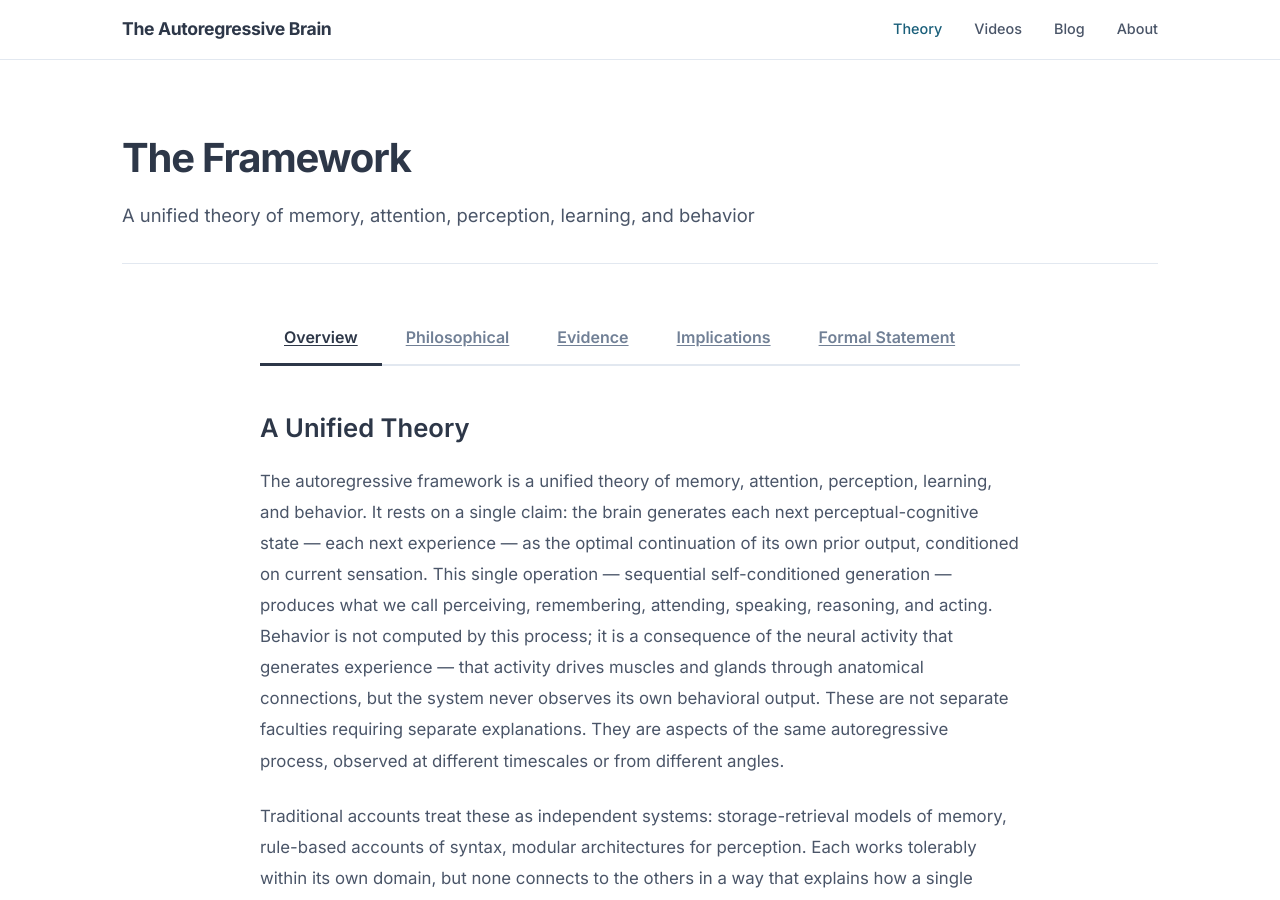
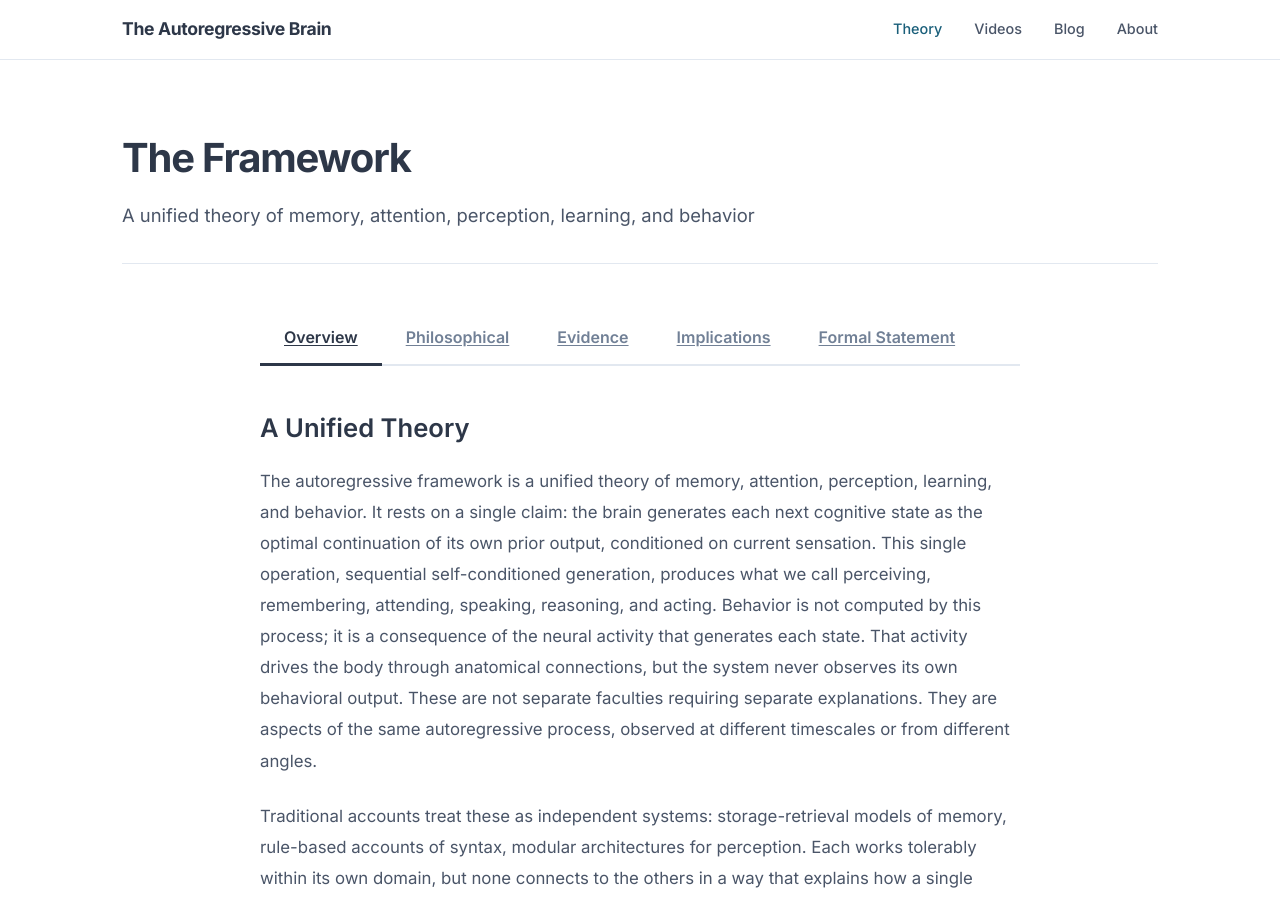
Before and after one commit to elanbarenholtz/elanbarenholtz.github.io, a Jekyll site: the page built from theory.md, in a window 1280 px wide and 900 px high. Built offline with Jekyll 4.4.1, drawn with Linux system fonts in a browser that asks for light colours.

Commit message:
Update theory.md

```diff
--- a/theory.md
+++ b/theory.md
@@ -23,7 +23,7 @@ permalink: /theory/
 
 ## A Unified Theory
 
-The autoregressive framework is a unified theory of memory, attention, perception, learning, and behavior. It rests on a single claim: the brain generates each next perceptual-cognitive state --- each next experience --- as the optimal continuation of its own prior output, conditioned on current sensation. This single operation --- sequential self-conditioned generation --- produces what we call perceiving, remembering, attending, speaking, reasoning, and acting. Behavior is not computed by this process; it is a consequence of the neural activity that generates experience --- that activity drives muscles and glands through anatomical connections, but the system never observes its own behavioral output. These are not separate faculties requiring separate explanations. They are aspects of the same autoregressive process, observed at different timescales or from different angles.
+The autoregressive framework is a unified theory of memory, attention, perception, learning, and behavior. It rests on a single claim: the brain generates each next cognitive state as the optimal continuation of its own prior output, conditioned on current sensation. This single operation, sequential self-conditioned generation, produces what we call perceiving, remembering, attending, speaking, reasoning, and acting. Behavior is not computed by this process; it is a consequence of the neural activity that generates each state. That activity drives the body through anatomical connections, but the system never observes its own behavioral output. These are not separate faculties requiring separate explanations. They are aspects of the same autoregressive process, observed at different timescales or from different angles.
 
 Traditional accounts treat these as independent systems: storage-retrieval models of memory, rule-based accounts of syntax, modular architectures for perception. Each works tolerably within its own domain, but none connects to the others in a way that explains how a single organ does all of these things simultaneously, in real time, with the same tissue. The autoregressive framework replaces this collection of domain-specific mechanisms with one computational principle from which all of them emerge.
 
```
